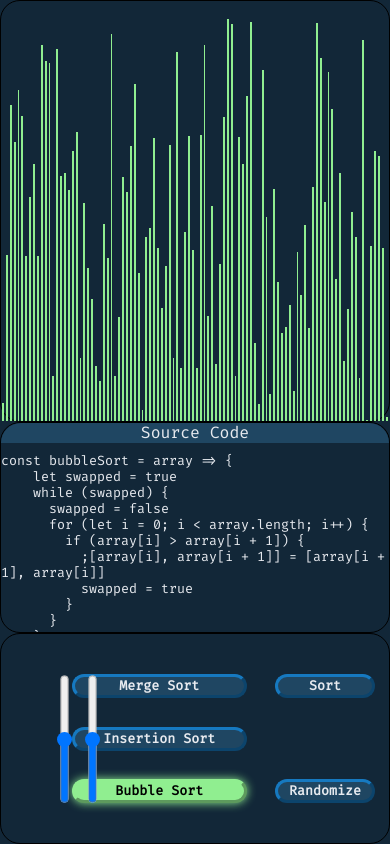
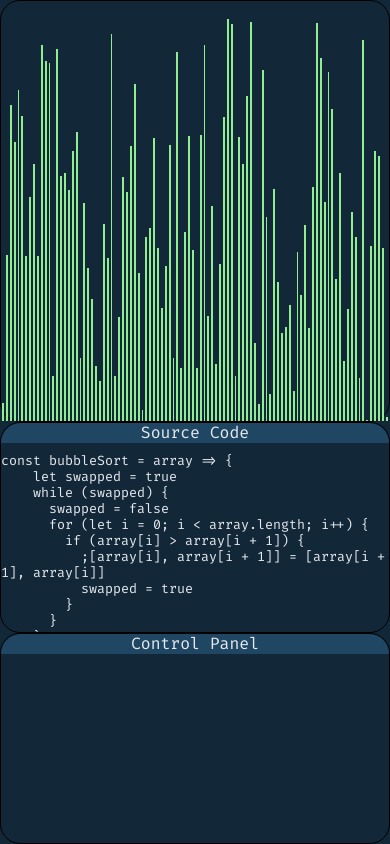
Before and after one commit to daniel-j-dev/Sorting-Algorithm-Visualizer, a React (Create React App) app: page / in a window 390 px wide. Built offline with nearby package versions, Linux system fonts and the light colour scheme.

Commit message:
Added button hover styles and better css support for mobile

```diff
--- a/src/components/CodeBlock/CodeBlock.css
+++ b/src/components/CodeBlock/CodeBlock.css
@@ -6,7 +6,7 @@
   flex-direction: column;
 }
 
-#code-label {
+#code-tab {
   border-top-left-radius: 20px;
   border-top-right-radius: 20px;
   height: 25px;
@@ -30,9 +30,6 @@
   width: 5px;
 }
 
-#code-container > code::-webkit-scrollbar-track {
-}
-
 #code-container > code::-webkit-scrollbar-thumb {
   background-color: #e7eaef;
   border-radius: 20px;
--- a/src/components/CodeBlock/CodeBlock.js
+++ b/src/components/CodeBlock/CodeBlock.js
@@ -22,7 +22,7 @@ function CodeBlock() {
 
   return (
     <div id="code-container">
-      <div id="code-label">
+      <div id="code-tab">
         <span>Source Code</span>
       </div>
       <code>{algo.name === "bubbleSort" ? bubbleSort : ""}</code>
--- a/src/components/Controls/Controls.css
+++ b/src/components/Controls/Controls.css
@@ -2,25 +2,52 @@
   width: 70%;
   border: 1px solid black;
   border-radius: 20px;
+  display: flex;
+  flex-direction: column;
+}
+
+#controls-tab {
+  border-top-left-radius: 20px;
+  border-top-right-radius: 20px;
+  height: 25px;
+  display: flex;
+  flex-direction: row;
+  justify-content: center;
+  align-items: center;
+  background-color: #1f4662;
+  margin-bottom: 10px;
+}
+
+#controls-interface {
+  height: 100%;
+  width: 100%;
   display: flex;
   flex-direction: row;
   justify-content: space-around;
   align-items: center;
 }
 
-/* input[name="speed"],
-input[name="size"] {
-  transform: rotate(-90deg);
-} */
+#sliders-container {
+  display: flex;
+  flex-direction: row;
+  justify-content: space-between;
+}
 
 #speed-container,
 #size-container {
-  width: 0px;
-  height: 0px;
+  width: 100px;
+  height: 129px;
   display: flex;
   flex-direction: row;
-  justify-content: center;
-  align-items: center;
+  justify-content: space-around;
+  border-bottom: 1px solid #1679c0;
+  border-right: 1px solid #1679c0;
+  margin: 0px 0px 0px 0px;
+  padding: 0px 0px 0px 30px;
+}
+
+#speed-container {
+  border-left: 1px solid #1679c0;
 }
 
 #speed-container > input,
@@ -56,7 +83,8 @@ input[name="size"] {
   font-size: 13px;
 }
 
-.algo:hover, #randomize:hover {
+.algo:hover,
+#randomize:hover {
   box-shadow: 0px 0px 10px #90ee90;
   border: 3px outset #90ee90; /*#ffc600;*/
   background-color: #90ee90; /*#c29800;*/
@@ -77,7 +105,8 @@ input[name="size"] {
   height: 129px;
 }
 
-#randomize, #sort {
+#randomize,
+#sort {
   border: 3px outset #1679c0;
   border-radius: 20px;
   text-align: center;
@@ -103,3 +132,33 @@ input[name="size"] {
     height: 50%;
   }
 }
+
+@media only screen and (max-width: 520px) {
+  #controls-interface {
+    flex-direction: column;
+    justify-content: space-around;
+    overflow-y: scroll;
+    padding-top: 125px;
+    overflow-x: hidden;
+  }
+
+  #controls-interface::-webkit-scrollbar {
+    width: 5px;
+  }
+
+  #controls-interface::-webkit-scrollbar-thumb {
+    background-color: #e7eaef;
+    border-radius: 20px;
+  }
+
+  #sliders-container {
+    padding-top: 70px;
+  }
+  #algos-container {
+    margin-bottom: 25px;
+    margin-top: 25px;
+  }
+  #sort-rand-container {
+    margin: 0px 0px 25px 0px;
+  }
+}
--- a/src/components/Controls/Controls.js
+++ b/src/components/Controls/Controls.js
@@ -43,8 +43,10 @@ function Controls() {
 
   return (
     <div id="controls">
+      <span id="controls-tab">Control Panel</span>
+      <div id="controls-interface">
+        <div id="sliders-container">
           <div id="speed-container">
-        <label for="speed">Algo Speed</label>
             <input
               type="range"
               min="1"
@@ -52,9 +54,9 @@ function Controls() {
               onChange={(event) => adjustSpeed(event)}
               name="speed"
             />
+            <label for="speed">Algo Speed</label>
           </div>
           <div id="size-container">
-        <label for="size">Array Size</label>
             <input
               type="range"
               min="1"
@@ -62,6 +64,8 @@ function Controls() {
               onChange={(event) => adjustArraySize(event)}
               name="size"
             />
+            <label for="size">Array Size</label>
+          </div>
         </div>
         <div id="algos-container">
           <button
@@ -86,7 +90,7 @@ function Controls() {
             Bubble Sort
           </button>
         </div>
-      <div id='sort-rand-container'>
+        <div id="sort-rand-container">
           <button
             id="sort"
             disabled={settings.sorted}
@@ -99,6 +103,7 @@ function Controls() {
           </button>
         </div>
       </div>
+    </div>
   )
 }
 
```
Also changed, not shown: 1 other file (tests, documents, lock files or other folders). Lines whose indentation alone changed are shown as unchanged.
